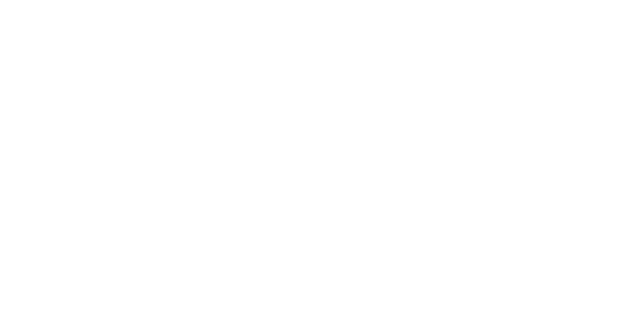
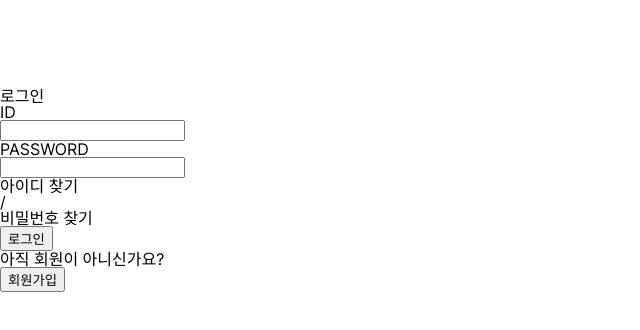
Before and after one commit to fairwony/leopold-frontend, a React (Create React App) app: page /login in a window 1280 px wide. Before the commit this address had no page. Shown: the top 330 px of the page, without its empty margins (0-640 px from the left). Built offline with nearby package versions, Linux system fonts and the light colour scheme.

Commit message:
MAIN 컴포넌트에 패딩 추가

```diff
--- a/src/App.js
+++ b/src/App.js
@@ -1,10 +1,11 @@
 import { Route, Routes } from "react-router-dom";
+import AS from "./pages/AS";
+import Download from "./pages/Download";
+import FAQ from "./pages/FAQ";
 import Home from "./pages/Home";
+import Login from "./pages/Login";
 import Notice from "./pages/Notice";
 import Review from "./pages/Review";
-import Download from "./pages/Download";
-import FAQ from "./pages/FAQ";
-import AS from "./pages/AS";
 
 export default function App() {
 	return (
@@ -16,7 +17,7 @@
 				<Route path="/faq" element={<FAQ />} />
 				<Route path="/as" element={<AS />} />
 				<Route path="/review" element={<Review />} />
-
+				<Route path="/login" element={<Login />} />
 			</Routes>
 		</div>
 	);
--- a/src/components/Main.css
+++ b/src/components/Main.css
@@ -1,3 +1,4 @@
 .Main {
+	padding-top: 88px;
 	min-height: calc(100vh - 88px);
 }
--- /dev/null
+++ b/src/pages/Login.js
@@ -0,0 +1,38 @@
+import Footer from "../components/Footer";
+import Header from "../components/Header";
+import Main from "../components/Main";
+import "./Login.css";
+
+export default function Login() {
+	return (
+		<div className="Login">
+			<Header />
+			<Main>
+				<p className="login-title">로그인</p>
+
+				<div className="login-key">ID</div>
+
+				<input />
+
+				<div className="login-key">PASSWORD</div>
+
+				<input />
+
+				<div className="login-forgot-wrapper">
+					<p>아이디 찾기</p>
+					<p>/</p>
+					<p>비밀번호 찾기</p>
+				</div>
+
+				<button className="login-button">로그인</button>
+
+				<div className="login-not-member">
+					아직 회원이 아니신가요?
+				</div>
+
+				<button className="login-join-button">회원가입</button>
+			</Main>
+			<Footer />
+		</div>
+	)
+}
```
Also changed, not shown: src/components/Header.js (+9 -9 lines), src/pages/Login.css (added).
